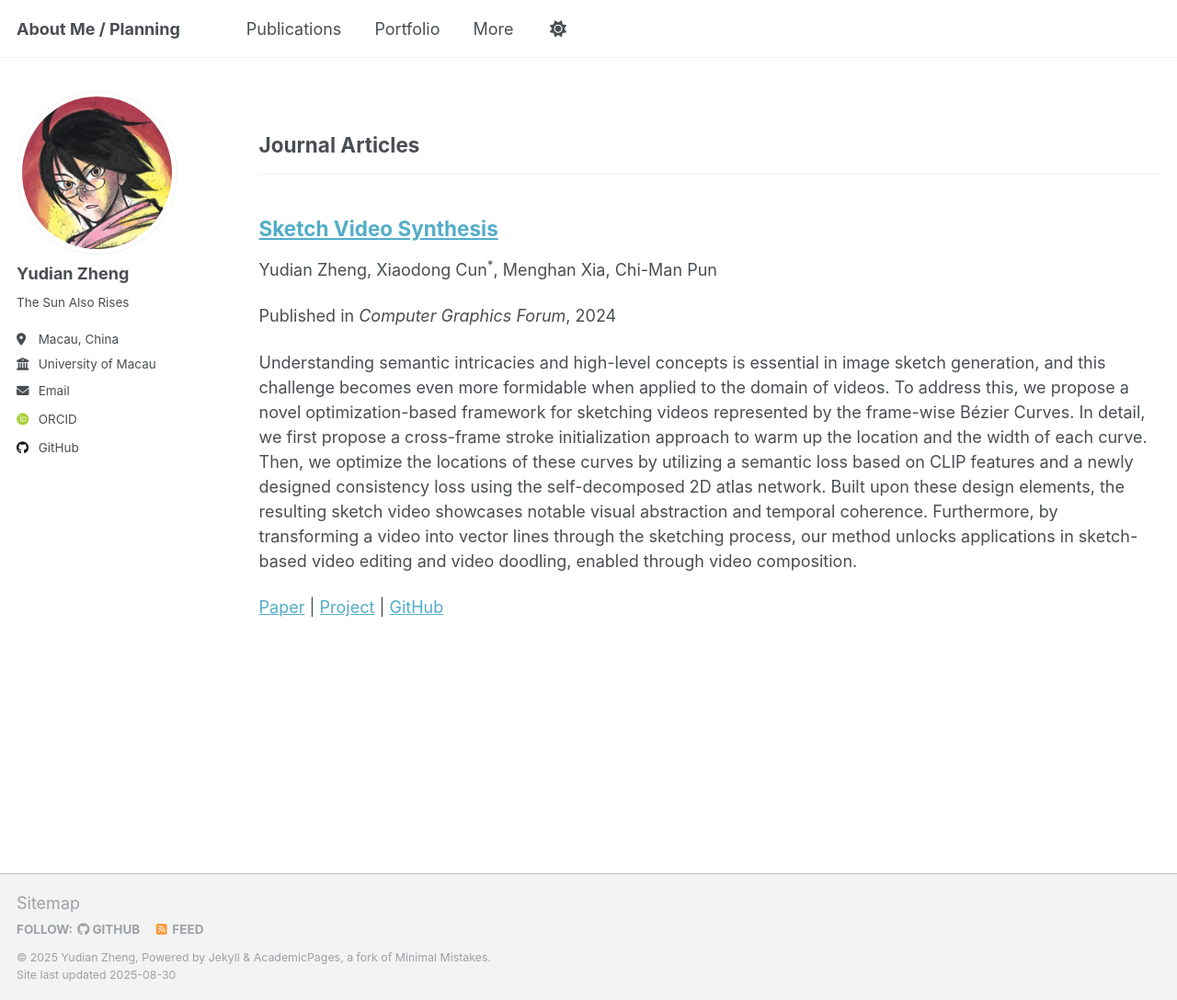
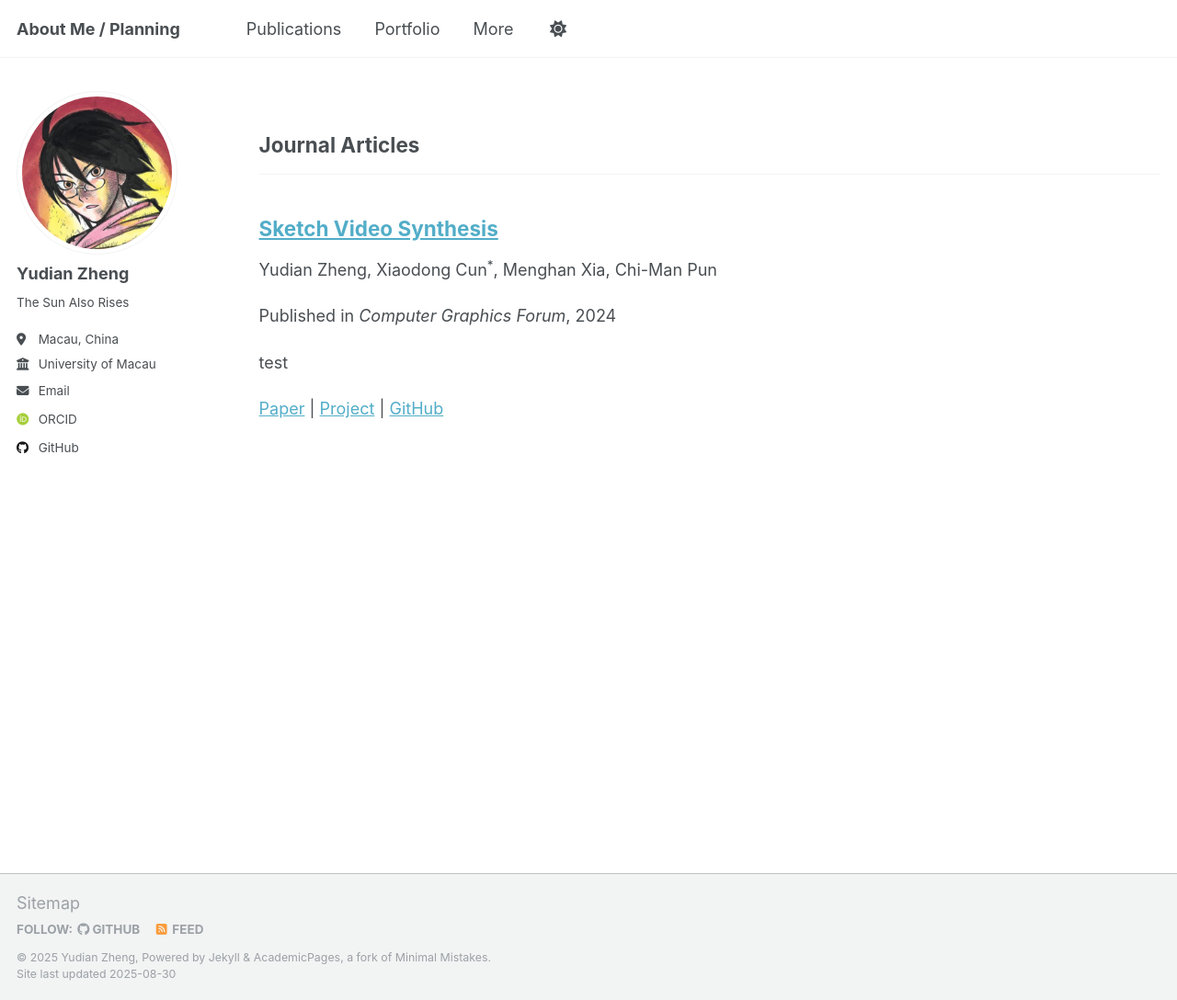
Before and after one commit to yudianzheng/yudianzheng.github.io, a Jekyll site: the page built from _pages/publications.html, in a window 1280 px wide and 1088 px high. Shown: the whole window at 92% size. Built offline with Jekyll 4.4.1, drawn with Linux system fonts in a browser that asks for light colours; some web fonts are replaced; a script that is not in the unit is left out.

Commit message:
update publications

```diff
--- a/_publications/2009-10-01-paper-title-number-1.md
+++ b/_publications/2009-10-01-paper-title-number-1.md
@@ -3,7 +3,7 @@
 collection: publications
 category: manuscripts
 permalink: /publication/sketch_video_synthesis
-# excerpt: ''
+excerpt: 'test'
 date: 2024-08-30
 venue: 'Computer Graphics Forum'
 authors: 'Yudian Zheng, Xiaodong Cun<sup>*</sup>, Menghan Xia, Chi-Man Pun'
```
